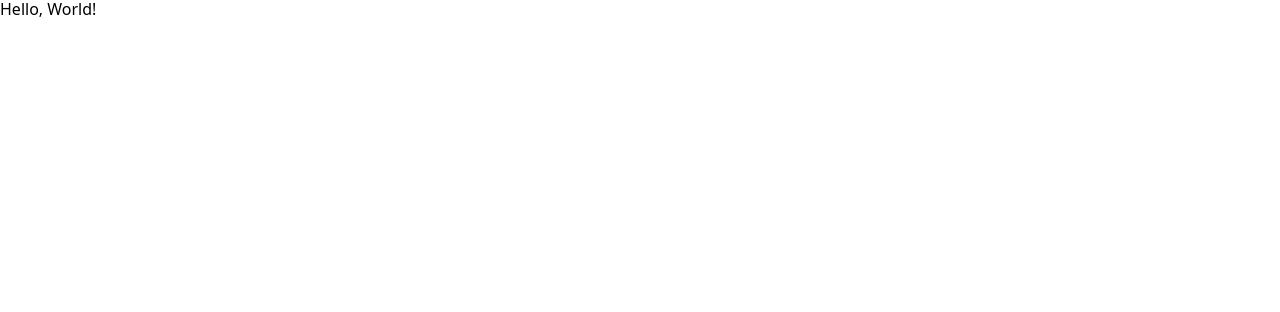
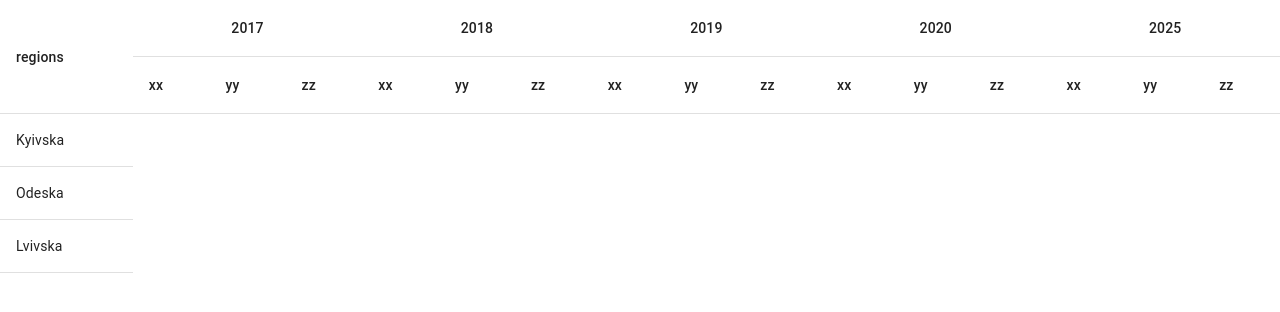
Before and after one commit to Den4yk76/SGM-test-task, a React (Create React App) app: page / in a window 1280 px wide. Shown: the top 312 px of the page. Built offline with nearby package versions, Linux system fonts and the light colour scheme.

Commit message:
muiTable component added. realized table render on external data (withoud renderind tbody information yet)

```diff
--- a/package.json
+++ b/package.json
@@ -3,6 +3,8 @@
   "version": "0.1.0",
   "private": true,
   "dependencies": {
+    "@emotion/react": "^11.9.3",
+    "@emotion/styled": "^11.9.3",
     "@mui/material": "^5.8.4",
     "@testing-library/jest-dom": "^5.16.4",
     "@testing-library/react": "^13.3.0",
--- a/src/App.js
+++ b/src/App.js
@@ -1,5 +1,7 @@
+import MuiTable from './components/muiTable/muiTable';
+
 function App() {
-    return <div>Hello, World!</div>;
+    return <MuiTable />;
 }
 
 export default App;
--- /dev/null
+++ b/src/components/muiTable/muiTable.js
@@ -0,0 +1,218 @@
+import {
+    TableContainer,
+    Table,
+    TableHead,
+    TableBody,
+    TableRow,
+    TableCell,
+    // Paper,
+} from '@mui/material';
+
+const testData = {
+    Kyivska: {
+        G: {
+            2017: {
+                XX: {
+                    value: 150000,
+                    dateRelease: '2017-12-31',
+                },
+                YY: {
+                    value: 100000,
+                    dateRelease: '2017-12-31',
+                },
+                ZZ: {
+                    value: 77,
+                    dateRelease: '2017-12-31',
+                },
+            },
+            2018: {
+                XX: {
+                    value: 160000,
+                    dateRelease: '2018-12-31',
+                },
+                YY: {
+                    value: 110000,
+                    dateRelease: '2018-12-31',
+                },
+                ZZ: {
+                    value: 72,
+                    dateRelease: '2018-12-31',
+                },
+            },
+            2019: {
+                XX: {
+                    value: 130000,
+                    dateRelease: '2019-12-31',
+                },
+                YY: {
+                    value: 85000,
+                    dateRelease: '2019-12-31',
+                },
+                ZZ: {
+                    value: 72,
+                    dateRelease: '2019-12-31',
+                },
+            },
+            2020: {
+                XX: {
+                    value: 130000,
+                    dateRelease: '2019-12-31',
+                },
+                YY: {
+                    value: 85000,
+                    dateRelease: '2019-12-31',
+                },
+                ZZ: {
+                    value: 72,
+                    dateRelease: '2019-12-31',
+                },
+            },
+        },
+    },
+    Odeska: {
+        G: {
+            2017: {
+                XX: {
+                    value: 10000,
+                    dateRelease: '2017-12-31',
+                },
+                YY: {
+                    value: 5000,
+                    dateRelease: '2017-12-31',
+                },
+                ZZ: {
+                    value: 45,
+                    dateRelease: '2017-12-31',
+                },
+            },
+            2019: {
+                XX: {
+                    value: 15000,
+                    dateRelease: '2019-12-01',
+                },
+                YY: {
+                    value: 0,
+                    dateRelease: '2022-02-18',
+                },
+                ZZ: {
+                    value: 0,
+                    dateRelease: '2022-02-18',
+                },
+            },
+        },
+    },
+    Lvivska: {
+        G: {
+            2017: {
+                XX: {
+                    value: 640000,
+                    dateRelease: '2017-12-31',
+                },
+                YY: {
+                    value: 510000,
+                    dateRelease: '2017-08-01',
+                },
+                ZZ: {
+                    value: 67,
+                    dateRelease: '2017-08-01',
+                },
+            },
+            2018: {
+                XX: {
+                    value: 740000,
+                    dateRelease: '2018-12-31',
+                },
+                YY: {
+                    value: 530000,
+                    dateRelease: '2018-08-01',
+                },
+                ZZ: {
+                    value: 61,
+                    dateRelease: '2018-08-01',
+                },
+            },
+            2025: {
+                XX: {
+                    value: 740000,
+                    dateRelease: '2018-12-31',
+                },
+                YY: {
+                    value: 530000,
+                    dateRelease: '2018-08-01',
+                },
+                ZZ: {
+                    value: 61,
+                    dateRelease: '2018-08-01',
+                },
+            },
+        },
+    },
+};
+
+const MuiTable = () => {
+    const filteredData = data => {
+        const dataArr = [];
+        Object.entries(data).map(el => {
+            console.log('el', el);
+            return Object.entries(el[1].G).map(elem => {
+                console.log('elem', Object.values(elem[1]));
+                return dataArr.push(elem[0]);
+            });
+        });
+        const uniqueArray = dataArr.filter(
+            (val, ind, arr) => arr.indexOf(val) === ind,
+        );
+        return uniqueArray;
+    };
+
+    return (
+        <TableContainer>
+            <Table aria-label="simple table">
+                <TableHead>
+                    <TableRow>
+                        <TableCell rowSpan={2}>regions</TableCell>
+                        {filteredData(testData).map(el => {
+                            return (
+                                <TableCell
+                                    key={Math.random()}
+                                    align="center"
+                                    colSpan={3}
+                                >
+                                    {el}
+                                </TableCell>
+                            );
+                        })}
+                    </TableRow>
+                    <TableRow>
+                        {filteredData(testData).map(el => {
+                            return (
+                                <>
+                                    <TableCell key={Math.random()}>
+                                        xx
+                                    </TableCell>
+                                    <TableCell key={Math.random()}>
+                                        yy
+                                    </TableCell>
+                                    <TableCell key={Math.random()}>
+                                        zz
+                                    </TableCell>
+                                </>
+                            );
+                        })}
+                    </TableRow>
+                </TableHead>
+                <TableBody>
+                    {Object.entries(testData).map(el => {
+                        return (
+                            <TableRow key={el[0]}>
+                                <TableCell>{el[0]}</TableCell>
+                            </TableRow>
+                        );
+                    })}
+                </TableBody>
+            </Table>
+        </TableContainer>
+    );
+};
+
+export default MuiTable;
```
Also changed, not shown: 1 other file (tests, documents, lock files or other folders).
